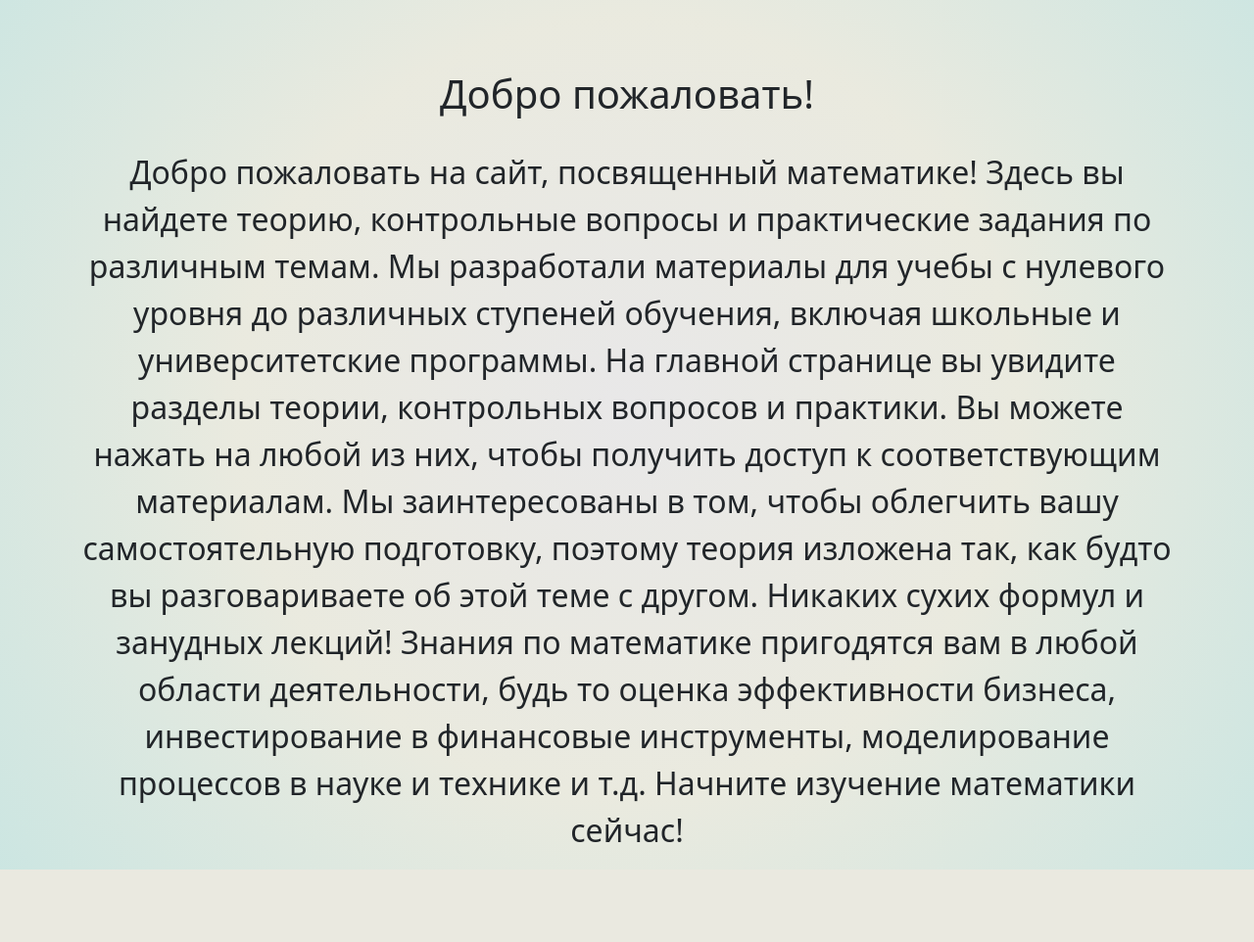
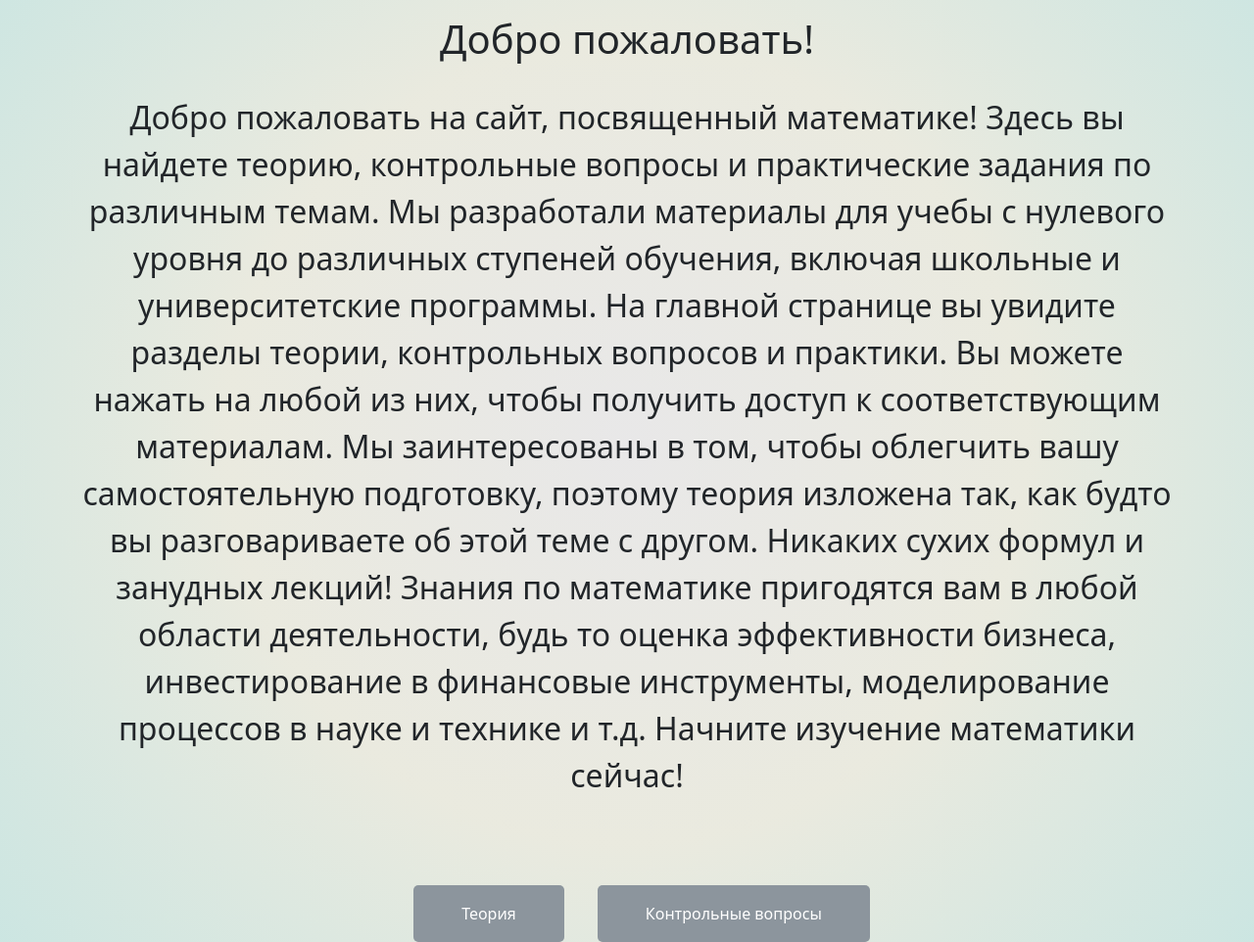
Before and after one commit to mark0g111/Math_theory, a Django app: page / in a window 1280 px wide. Shown: the part 56-1018 px from the top of the page at 98% size. Before the commit the page ends 944 px from the top, so only its background shows below. Run offline with Django 4.2, Linux system fonts and the light colour scheme.

Commit message:
add style

```diff
--- a/theory/templates/theory/base.html
+++ b/theory/templates/theory/base.html
@@ -4,9 +4,9 @@
     <meta charset="utf-8">
     <meta name="viewport" content="width=device-width, initial-scale=1">
 
-    <nav class="navbar navbar-expand-lg bg-body-tertiary">
+    <nav class="navbar fixed-top navbar-expand-lg bg-body-tertiary">
       <div class="container-fluid">
-        <a class="navbar-brand" href="#">Навигация</a>
+        <a class="navbar-brand" href="">Навигация</a>
         <button class="navbar-toggler" type="button" data-bs-toggle="collapse" data-bs-target="#navbarSupportedContent" aria-controls="navbarSupportedContent" aria-expanded="false" aria-label="Toggle navigation">
           <span class="navbar-toggler-icon"></span>
         </button>
@@ -31,7 +31,7 @@
     <style>
       .gradient {
       background: rgb(217,216,217);
-background: radial-gradient(circle, rgba(217,216,217,0.5970763305322129) 0%, rgba(213,213,191,0.5018382352941176) 50%, rgba(152,204,196,0.4990371148459384) 100%);
+      background: radial-gradient(circle, rgba(217,216,217,0.5970763305322129) 0%, rgba(213,213,191,0.5018382352941176) 50%, rgba(152,204,196,0.4990371148459384) 100%);
       }
     </style>
 
--- a/theory/templates/theory/home.html
+++ b/theory/templates/theory/home.html
@@ -15,6 +15,25 @@
         Знания по математике пригодятся вам в любой области деятельности, будь то оценка эффективности бизнеса,
         инвестирование в финансовые инструменты, моделирование процессов в науке и технике и т.д.
         Начните изучение математики сейчас!</font></p>
+
+<br>
+<br>
+<br>
+    <style>
+   .btn {
+    display: inline-block; /* Строчно-блочный элемент */
+    background: #8C959D; /* Серый цвет фона */
+    color: #fff; /* Белый цвет текста */
+    padding: 1rem 3rem; /* Поля вокруг текста */
+    text-decoration: none; /* Убираем подчёркивание */
+    border-radius: 5px; /* Скругляем уголки */
+    margin-left: 30px;
+   }
+   </style>
+
+    <a href="{% url 'theory:theory' %}" class="btn">Теория</a>
+    <a href="{% url 'questions:questions' %}" class="btn">Контрольные вопросы</a>
+
 </div>
 
 {% endblock %}
```
Also changed, not shown: questions/templates/questions/detail.html (+6 -1 lines), questions/templates/questions/questions.html (+15 -1 lines), theory/templates/theory/detail.html (+6 -1 lines), theory/templates/theory/theory.html (+14 -1 lines).
